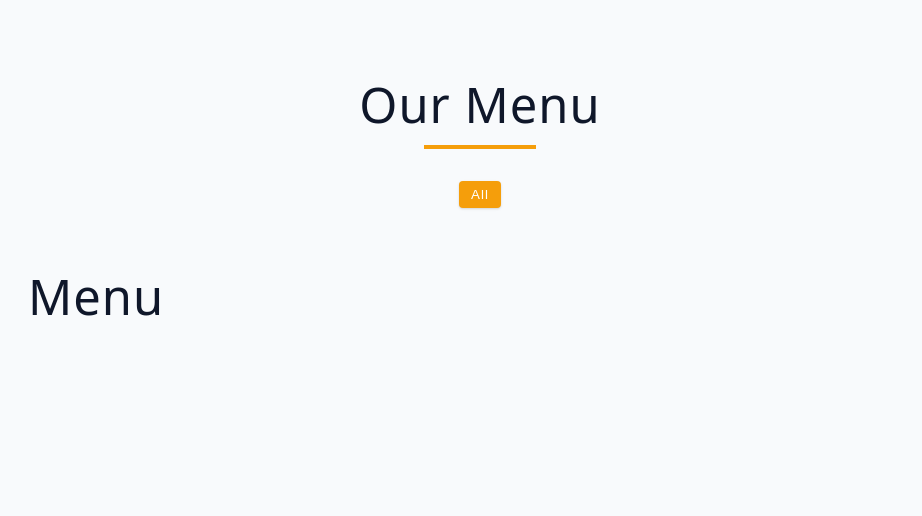
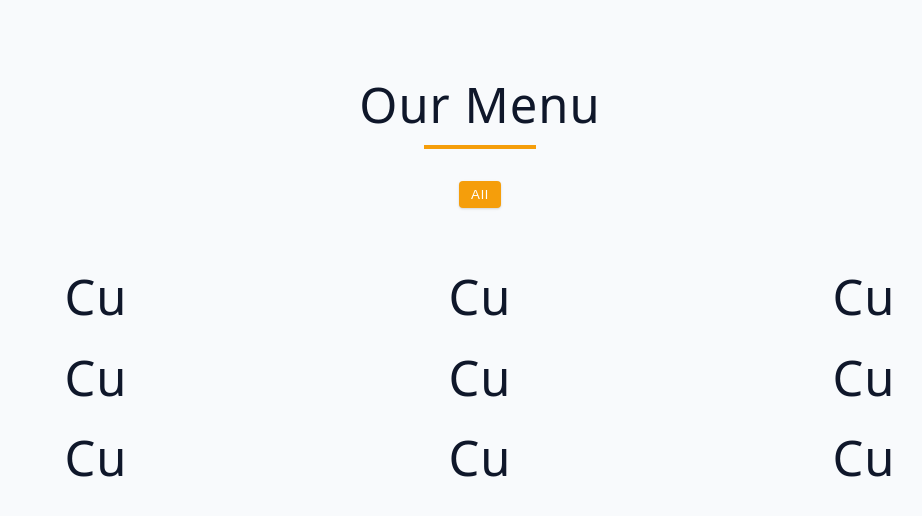
Before and after one commit to luc4s-git/menu, a React (Vite) app: page / in a window 1280 px wide. Shown: the top 516 px of the page, without its empty margins (160-1082 px from the left). Built offline with nearby package versions, Linux system fonts and the light colour scheme; the HTML template or start-up script is replaced by a standard one.

Commit message:
menu rendering menu item component mapping e tal

```diff
--- a/src/App.jsx
+++ b/src/App.jsx
@@ -17,7 +17,7 @@ const App = () => {
         <Button></Button>
       </div>
       <section className="section-center">
-        <Menu></Menu>
+        <Menu menu={menu}></Menu>
       </section>
     </main>
   );
--- a/src/components/Menu.jsx
+++ b/src/components/Menu.jsx
@@ -1,3 +1,9 @@
-export default function Menu() {
-  return <h1>menu</h1>;
+import MenuItem from './MenuItem';
+
+export default function Menu({ menu }) {
+  const menuMapping = menu.map((item) => {
+    return <MenuItem />;
+  });
+
+  return <>{menuMapping}</>;
 }
--- /dev/null
+++ b/src/components/MenuItem.jsx
@@ -0,0 +1,3 @@
+export default function MenuItem() {
+  return <h1>cu</h1>;
+}
```
